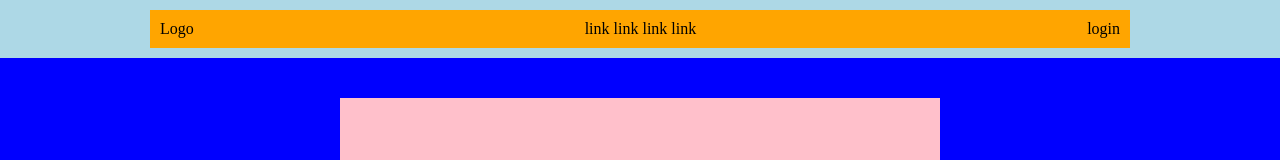
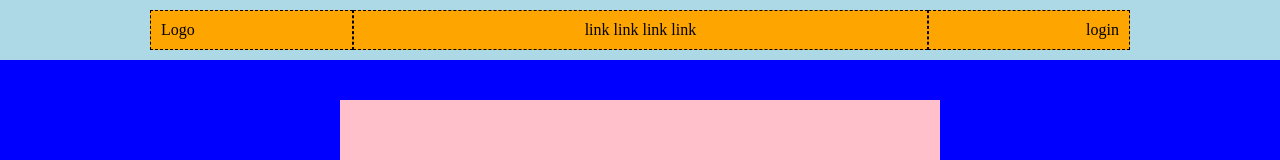
Before and after one commit to GabrielePazi/htmlcss-struttura-discord, a plain HTML site: page index.html in a window 1280 px wide. Shown: the top 160 px of the page. Drawn offline with Linux system fonts and the light colour scheme.

Commit message:
aggiunge i dashed borders alla nav

```diff
--- a/css/style.css
+++ b/css/style.css
@@ -13,7 +13,6 @@ nav {
     background-color: orange;
     max-width: 980px;
     margin: auto;
-    padding: 10px;
     display: flex;
 }
 
@@ -21,18 +20,24 @@ nav {
     flex-grow: 1;
     display: flex;
     justify-content: flex-start;
+    padding: 10px;
+    border: 1px dashed black;
 }
 
 .flex-item_links {
     flex-grow: 3;
     display: flex;
+    padding: 10px;
     justify-content: center;
+    border: 1px dashed black;
 }
 
 .flex-item_login {
     flex-grow: 1;
     display: flex;
+    padding: 10px;
     justify-content: flex-end;
+    border: 1px dashed black;
 }
 
 .flex-container-header {
```
